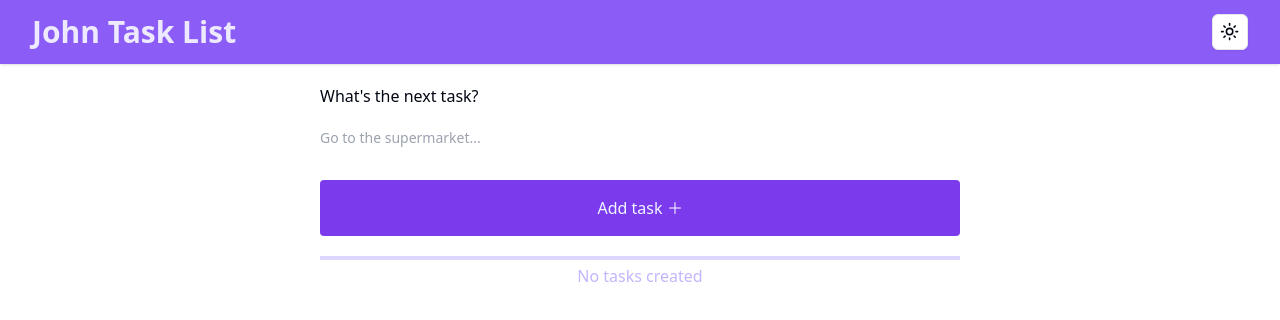
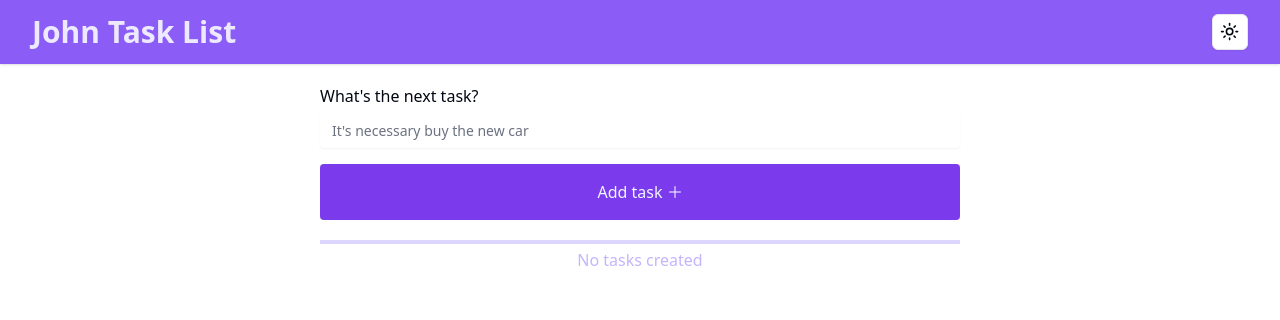
Before and after one commit to LucasAnselmoSilva12345/John-Task-List, a React (Vite) app: page / in a window 1280 px wide. Shown: the top 320 px of the page. Built offline with nearby package versions, Linux system fonts and the light colour scheme.

Commit message:
feat: Input component by shadcn/ui
Issue: https://github.com/LucasAnselmoSilva12345/John-Task-List/issues/14

Signed-off-by: LucasAnselmoSilva12345 <lucasanselmodasilva02@gmail.com>

```diff
--- /dev/null
+++ b/src/components/ui/input.tsx
@@ -0,0 +1,25 @@
+import * as React from "react"
+
+import { cn } from "@/lib/utils"
+
+export interface InputProps
+  extends React.InputHTMLAttributes<HTMLInputElement> {}
+
+const Input = React.forwardRef<HTMLInputElement, InputProps>(
+  ({ className, type, ...props }, ref) => {
+    return (
+      <input
+        type={type}
+        className={cn(
+          "flex h-9 w-full rounded-md border border-input bg-transparent px-3 py-1 text-sm shadow-sm transition-colors file:border-0 file:bg-transparent file:text-sm file:font-medium placeholder:text-muted-foreground focus-visible:outline-none focus-visible:ring-1 focus-visible:ring-ring disabled:cursor-not-allowed disabled:opacity-50",
+          className
+        )}
+        ref={ref}
+        {...props}
+      />
+    )
+  }
+)
+Input.displayName = "Input"
+
+export { Input }
--- a/src/pages/Home.tsx
+++ b/src/pages/Home.tsx
@@ -12,6 +12,7 @@
 
 import { TOAST_MESSAGES } from '../toastMessages/toastMessages';
 import { Label } from '@/components/ui/label';
+import { Input } from '@/components/ui/input';
 
 interface TaskDataProps {
   id: number;
@@ -75,20 +76,17 @@
       <main className="w-4/5 my-0 mx-auto lg:w-1/2">
         <section className="my-5 flex flex-col">
           <div className="flex flex-col gap-1 mb-4">
-            <div className="flex items-center justify-between">
-              <Label htmlFor="task" className="text-base font-medium">
-                What's the next task?
-              </Label>
-            </div>
+            <Label htmlFor="task" className="text-base font-medium">
+              What's the next task?
+            </Label>
 
-            <input
+            <Input
               type="text"
               id="task"
+              name="task"
               className="w-full py-4 text-sm text-zinc-800 border-none rounded focus:outline-2 focus:outline-violet-400"
-              name="task"
-              aria-label="Form input task"
               autoComplete="off"
-              placeholder={t('inputPlaceholderTask')}
+              placeholder="It's necessary buy the new car"
               value={newTaskName}
               onChange={handleTaskNameChange}
             />
```
